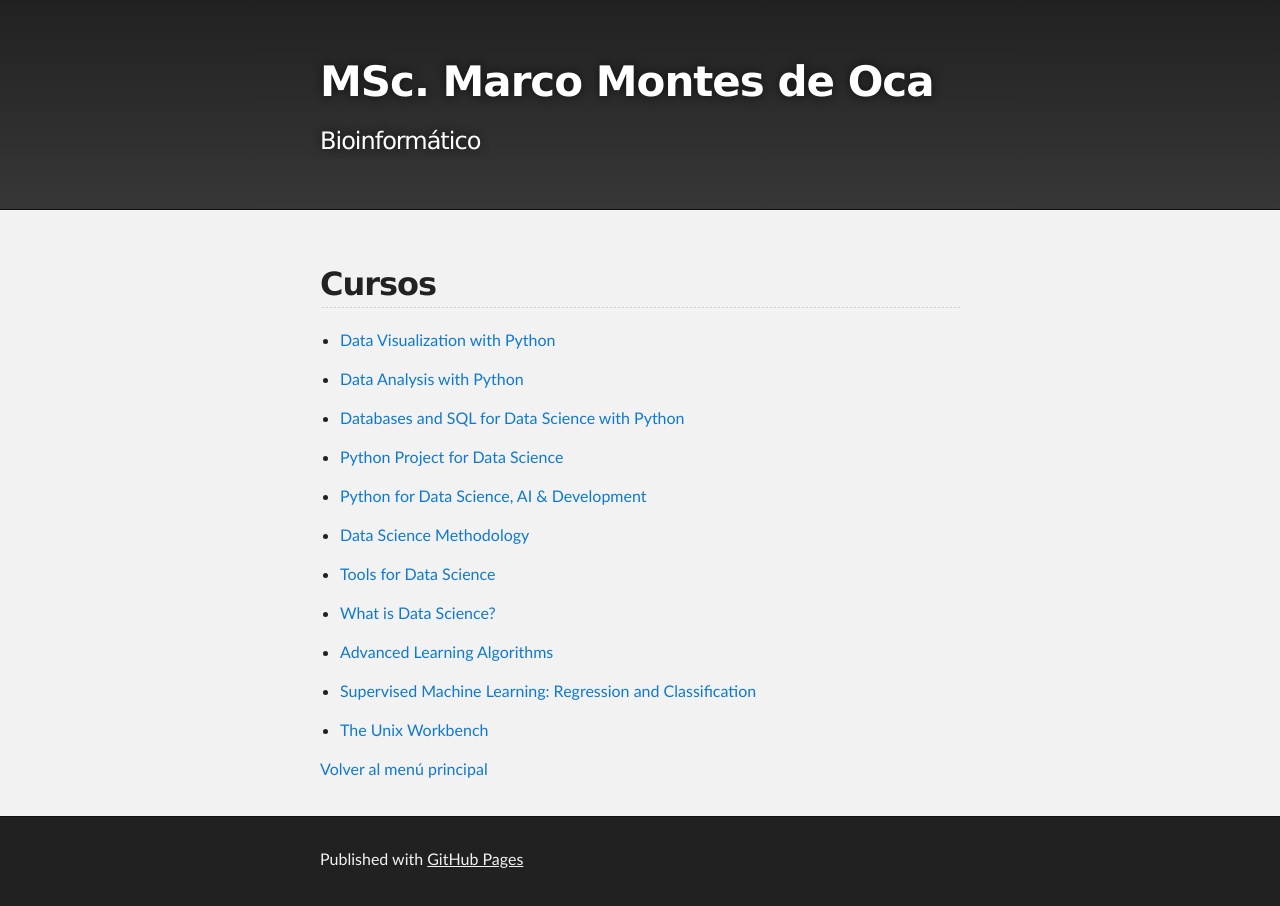
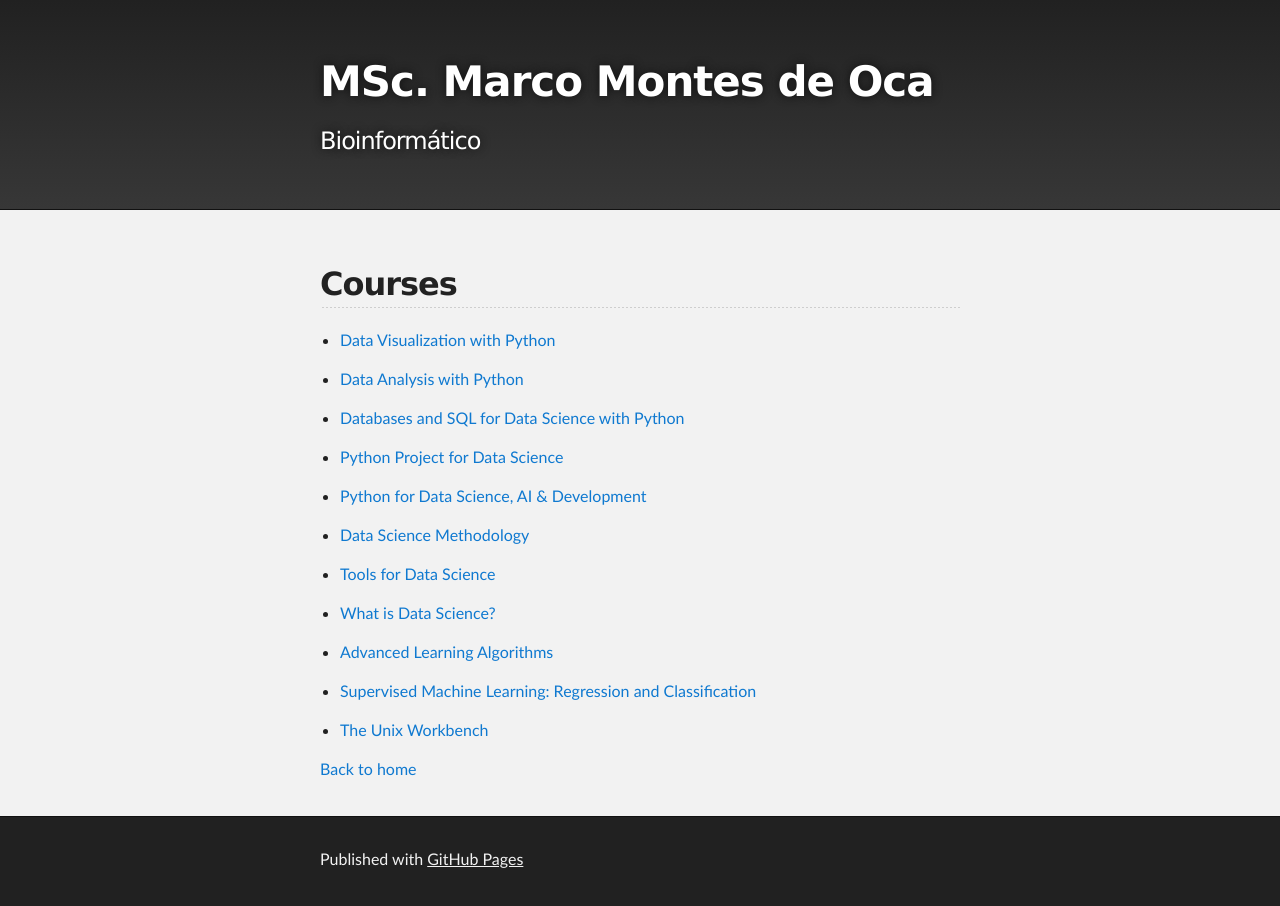
Before and after one commit to marco-montesdeoca/marco-montesdeoca.github.io, a Jekyll site: the page built from cursos.md, in a window 1280 px wide. Built offline with Jekyll 4.4.1, drawn with Linux system fonts in a browser that asks for light colours; our own code applies the rules of GitHub Pages for plain Markdown files.

Commit message:
Update cursos.md

```diff
--- a/cursos.md
+++ b/cursos.md
@@ -1,4 +1,4 @@
-## Cursos
+## Courses
 
 * [Data Visualization with Python](https://coursera.org/verify/5F6TEDGP5PZA)
 
@@ -22,4 +22,4 @@
 
 * [The Unix Workbench](https://www.coursera.org/account/accomplishments/verify/PYK97H239F8C)
 
-[Volver al menú principal](index.md)
+[Back to home](index.md)
```
